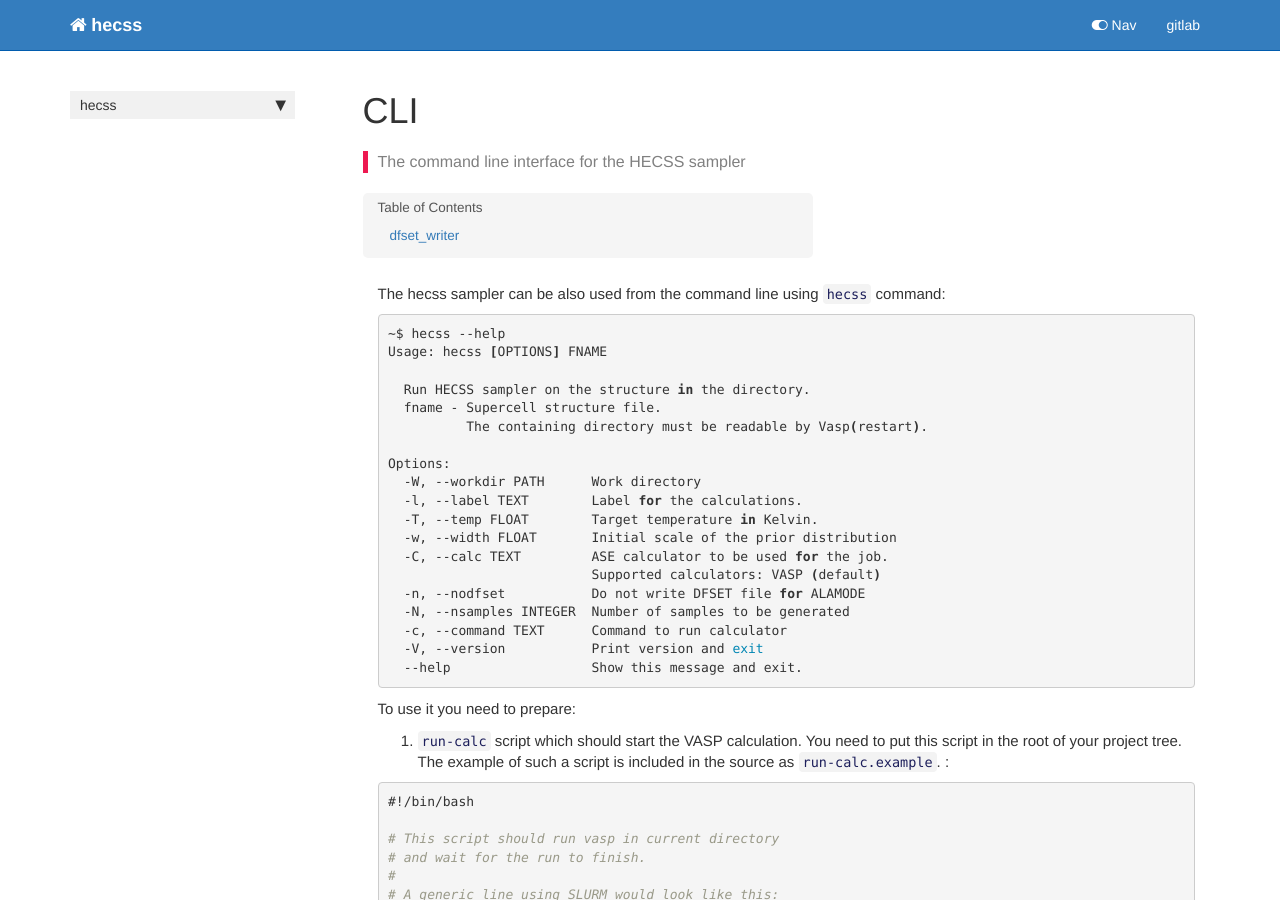
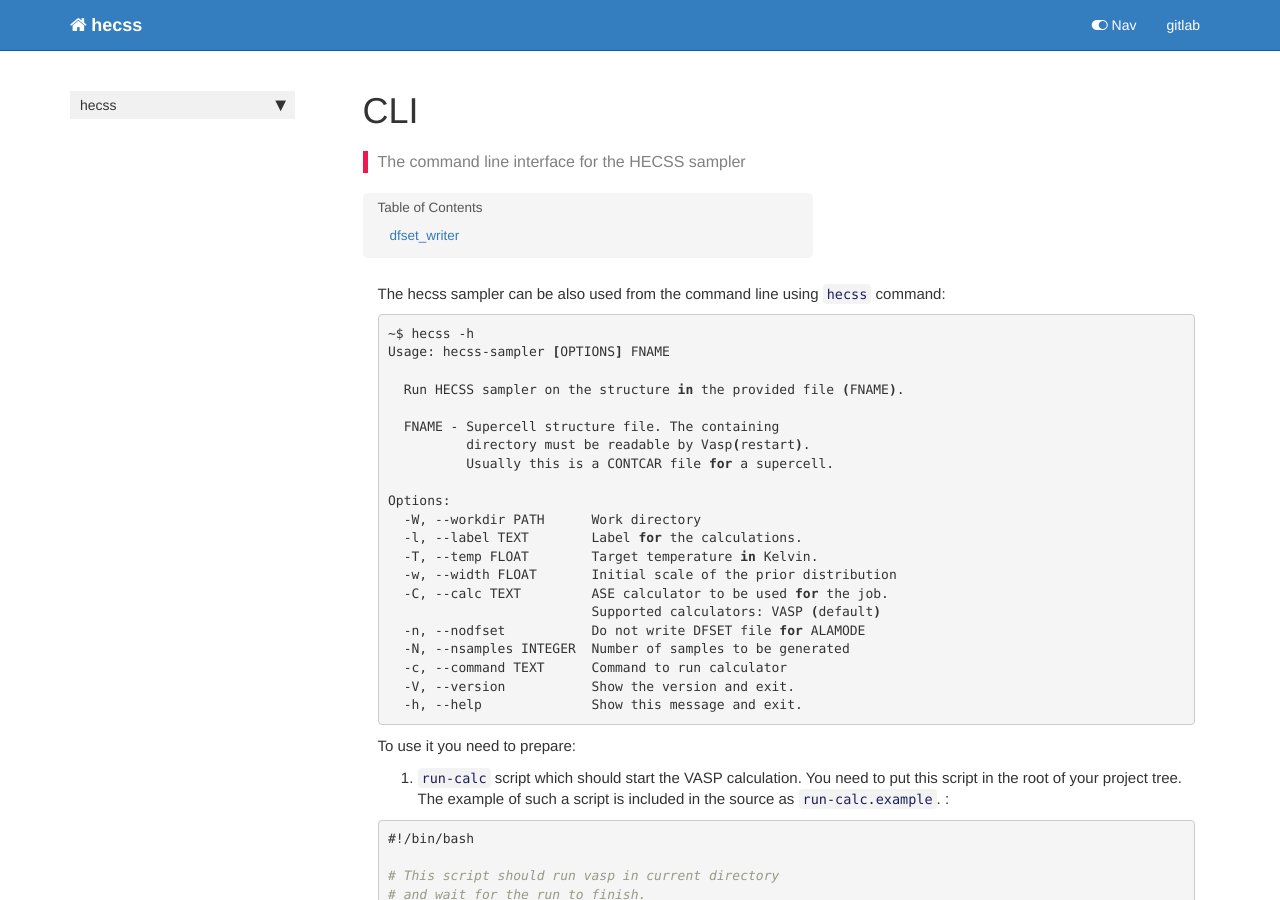
Before and after one commit to jochym/hecss, a Jekyll site: the page built from docs/cli.html, in a window 1280 px wide and 900 px high. Built offline with Jekyll 4.4.1, drawn with Linux system fonts in a browser that asks for light colours; nearby versions of some CDN libraries; comment, search, counter and statistics services are not loaded.

Commit message:
Sync CLI docs with code

```diff
--- a/docs/cli.html
+++ b/docs/cli.html
@@ -32,12 +32,14 @@ nb_path: "03_cli.ipynb"
 <div class="cell border-box-sizing text_cell rendered"><div class="inner_cell">
 <div class="text_cell_render border-box-sizing rendered_html">
 <p>The hecss sampler can be also used from the command line using <code>hecss</code> command:</p>
-<div class="highlight"><pre><span></span>~$ hecss --help
-Usage: hecss <span class="o">[</span>OPTIONS<span class="o">]</span> FNAME
+<div class="highlight"><pre><span></span>~$ hecss -h
+Usage: hecss-sampler <span class="o">[</span>OPTIONS<span class="o">]</span> FNAME
 
-  Run HECSS sampler on the structure <span class="k">in</span> the directory.
-  fname - Supercell structure file.
-          The containing directory must be readable by Vasp<span class="o">(</span>restart<span class="o">)</span>.
+  Run HECSS sampler on the structure <span class="k">in</span> the provided file <span class="o">(</span>FNAME<span class="o">)</span>.
+
+  FNAME - Supercell structure file. The containing
+          directory must be readable by Vasp<span class="o">(</span>restart<span class="o">)</span>.
+          Usually this is a CONTCAR file <span class="k">for</span> a supercell.
 
 Options:
   -W, --workdir PATH      Work directory
@@ -49,8 +51,8 @@ Options:
   -n, --nodfset           Do not write DFSET file <span class="k">for</span> ALAMODE
   -N, --nsamples INTEGER  Number of samples to be generated
   -c, --command TEXT      Command to run calculator
-  -V, --version           Print version and <span class="nb">exit</span>
-  --help                  Show this message and exit.
+  -V, --version           Show the version and exit.
+  -h, --help              Show this message and exit.
 </pre></div>
 <p>To use it you need to prepare:</p>
 <ol>
```
Also changed, not shown: 1 other file.
